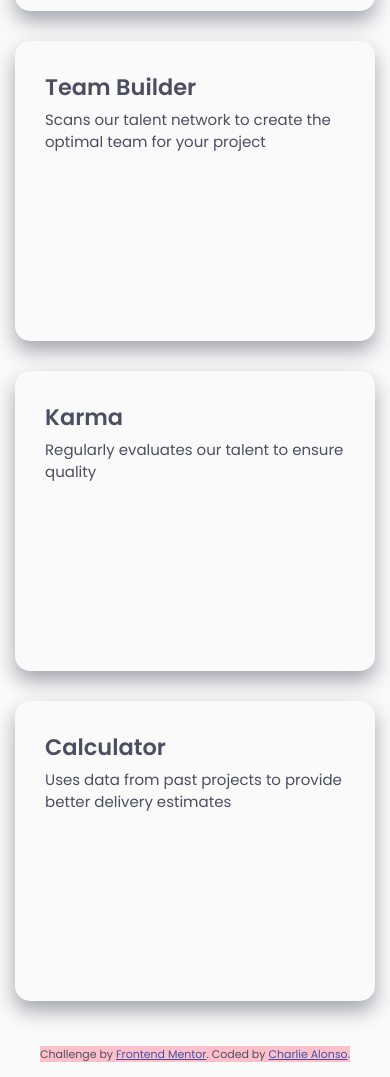
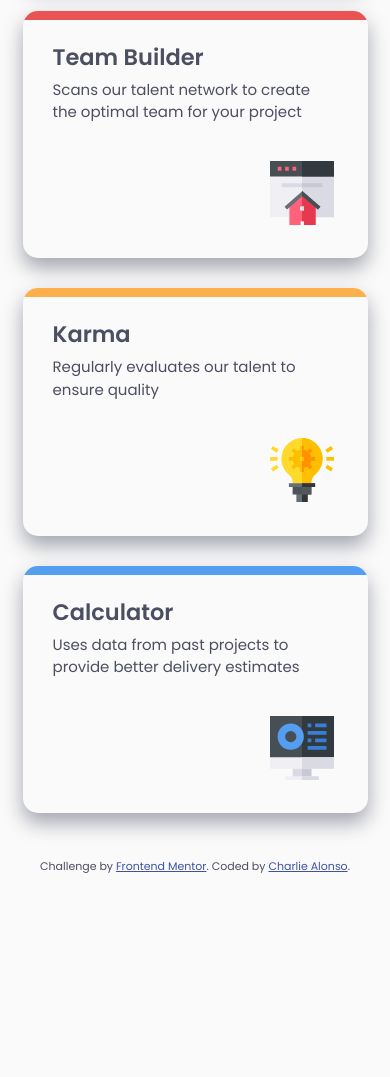
Before and after one commit to Charlie025x/Four-card-feature-section-challenge-hub, a website: page index.html in a window 390 px wide. Shown: the part 657-1734 px from the top of the page. After the commit the page ends 1554 px from the top, so only its background shows below. Drawn offline with Linux system fonts and the light colour scheme.

Commit message:
finished mobile-view

```diff
--- a/style.scss
+++ b/style.scss
@@ -14,7 +14,7 @@ body {
   display: flex;
   flex-direction: column;
   align-items: center;
-  margin: 1em;
+  margin: 1.5em;
   font-size: 15px;
   font-family: "Poppins", sans-serif;
   background-color: gray;
@@ -25,7 +25,7 @@ body {
 header {
   // background-color: gray;
   padding-top: 2em;
-  padding-bottom: 2em;
+  padding-bottom: 3em;
   text-align: center;
   max-width: 510px;
   h1 {
@@ -40,7 +40,7 @@ header {
   display: grid;
   grid-auto-flow: row;
   grid-gap: 2em;
-  grid-template-rows: repeat(4, 300px);
+  grid-template-rows: repeat(4, 16.5em);
 }
 
 .card {
@@ -48,13 +48,65 @@ header {
   padding: 2em;
   border-radius: 1em;
   filter: drop-shadow(0px 10px 10px var(--clr-grayishblue));
+  position: relative;
+  overflow: hidden;
   h2 {
     margin-bottom: 0.2em;
+    &::before {
+      content: "";
+      display: block;
+      position: absolute;
+      width: 100%;
+      height: 0.4em; /* should be .card's border-radius x 4 */
+      top: 0;
+      left: 0;
+      background-color: red;
+    }
+  }
+  p::after {
+    content: "";
+    width: 4.5em;
+    height: 4.5em;
+    display: block;
+    position: absolute;
+    border-color: green;
+    bottom: 0 + 2em; //2m makes image line up with cards padding
+    right: 0 + 2em; //2m to make image line up with cards padding
+    background-image: url(./images/icon-supervisor.svg);
+    background-repeat: no-repeat;
+  }
+  &:nth-of-type(1) {
+    h2::before {
+      background-color: var(--clr-cyan);
+    }
+  }
+  &:nth-of-type(2) {
+    h2::before {
+      background-color: var(--clr-red);
+    }
+    p::after {
+      background-image: url(./images/icon-team-builder.svg);
+    }
+  }
+  &:nth-of-type(3) {
+    h2::before {
+      background-color: var(--clr-orange);
+    }
+    p::after {
+      background-image: url(./images/icon-karma.svg);
+    }
+  }
+  &:nth-of-type(4) {
+    h2::before {
+      background-color: var(--clr-blue);
+    }
+    p::after {
+      background-image: url(./images/icon-calculator.svg);
+    }
   }
 }
 
 footer {
-  background-color: pink;
   margin-top: 3em;
 }
 
```
Also changed, not shown: style.css, 1 other file.
